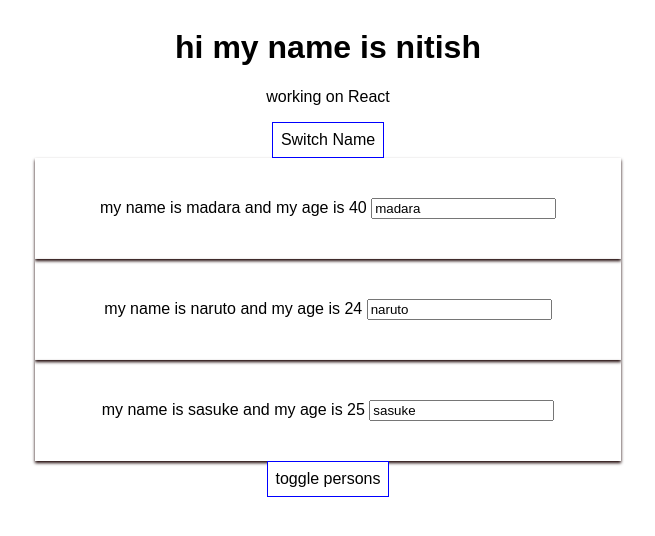
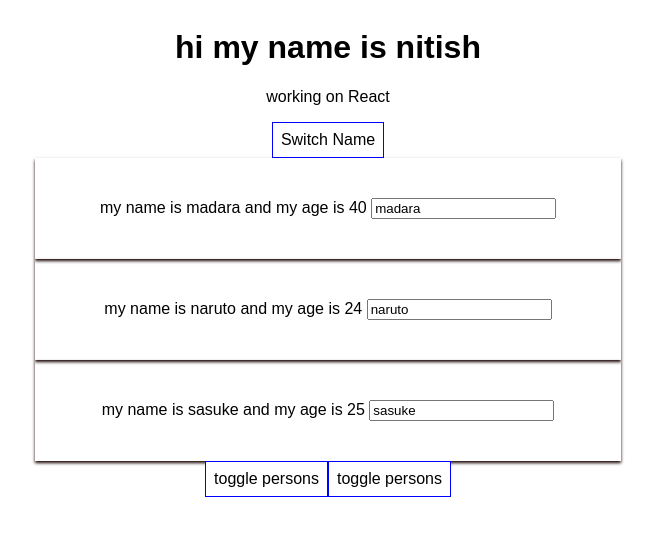
Before and after one commit to Nagabhairavanitish/react-concepts-practice, a React (Create React App) app: page / in a window 1280 px wide. Shown: the top 536 px of the page, without its empty margins (312-967 px from the left). Built offline with nearby package versions, Linux system fonts and the light colour scheme.

Commit message:
outputting lists through the usage of the mapfunction similar to ennela es6 pattern

```diff
--- a/src/App.js
+++ b/src/App.js
@@ -61,7 +61,6 @@ class App extends Component {
     }
 
     /*method-2 of toggling.method-1 at bottom.*/
-
     let persons =null;
 
     if(this.state.showPersons === true){
@@ -83,8 +82,26 @@ class App extends Component {
               );
     }
 
-      /* SwitchnameHandler is used to modify the name when necessary.
-      But it is a one way binding example where the name is modified through hard coding*/
+    /*deleting the persons on click by using the delete person handler
+    In here we are outputting the list through the use of map function.*/
+
+    let people =null;
+
+    if (this.state.showPersons === true){
+
+     people =(
+     <div>
+            {this.state.persons.map(person => {
+              return <Person
+                name={person.name}
+                age ={person.age}/>
+            })}
+     </div>
+     );
+    }
+
+    /* SwitchnameHandler is used to modify the name when necessary.
+    But it is a one way binding example where the name is modified through hard coding*/
 
     return (
       <div className="App">
@@ -109,6 +126,10 @@ class App extends Component {
               onClick= {this.togglePersonHandler}
               style={style}>toggle persons</button>
           {persons}
+          <button
+              onClick= {this.togglePersonHandler}
+              style={style}>toggle persons</button>
+          {people}
       </div>
     );
   }
```
